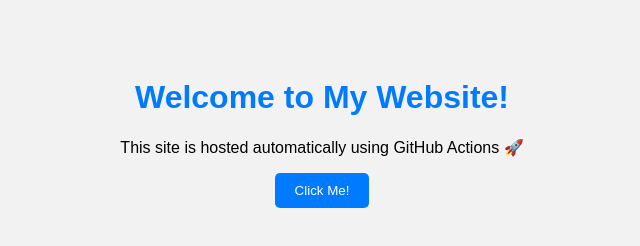
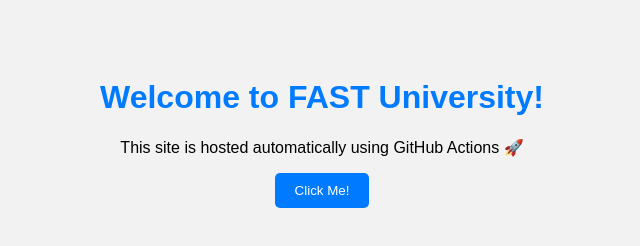
Before and after one commit to TameemaRehman/Git-Action-REPO, a plain HTML site: page index.html in a window 1280 px wide. Shown: the whole page, without its empty margins (318-958 px from the left). Drawn offline with Linux system fonts and the light colour scheme.

Commit message:
Change header text to 'Welcome to FAST University!'

```diff
--- a/index.html
+++ b/index.html
@@ -7,7 +7,7 @@
   <link rel="stylesheet" href="style.css">
 </head>
 <body>
-  <h1>Welcome to My Website!</h1>
+  <h1>Welcome to FAST University!</h1>
   <p>This site is hosted automatically using GitHub Actions 🚀</p>
 
   <button onclick="showMessage()">Click Me!</button>
```
